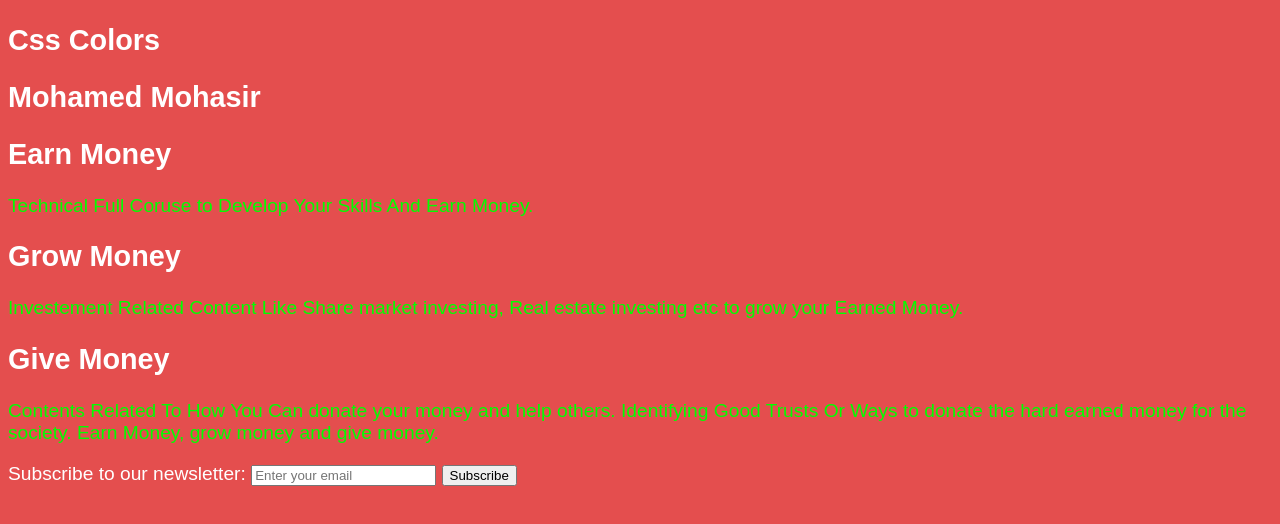
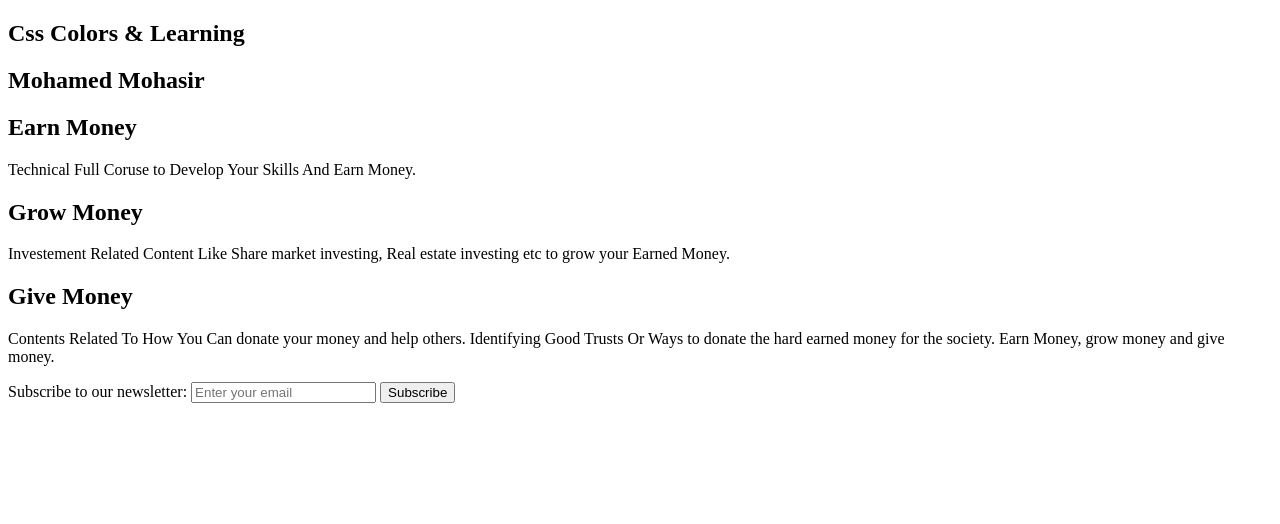
Before and after one commit to mdmohasir2407/Css_Learning, a plain HTML site: page course.html in a window 1280 px wide. Drawn offline with Linux system fonts and the light colour scheme.

Commit message:
Css_learn

```diff
--- a/CSS/course.css
+++ b/CSS/course.css
@@ -5,17 +5,12 @@
     font-size: 50px;
 } */
 
-/* Types Of Selectors  */
+/* Chapter - Selectors  */
 
 /* Universal Selector  */
 /* *{
     font-family: Arial, Helvetica, sans-serif;
   ;
-} */
-
-/* h1 has 24 px == 1.5em  */
-/* h1{
-    font-size: 1.5em;
 } */
 
 /* Element Selector  */
@@ -64,14 +59,15 @@ a Class Is 2nd Priority to change the style
 a element is 3rd Priority to change the style */
 
 
-
+/* Chapter - Color */
+/*
 body{
     font-size: 1.2em;
     font-family: Arial, Helvetica, sans-serif;
-    background-color: rgb(228, 78, 78);
+    background-color: rgb(137, 6, 6);
     color: rgb(255,255,255);
-    /* It Is Red Green Blue Color Called 'rgb', (Min)0 To 255(Max) */
-}
+    It Is Red Green Blue Color Called 'rgb', (Min)0 To 255(Max)
+} */
 /* p{
      color: rgba(249, 249, 21,0.6)
    It Is Red Green Blue Transparency called 'rgba' (Min)0 To 1(Max)Transparency
@@ -82,9 +78,57 @@ body{
     It Is Hexadecimal Color Code (Min)0 To F(Max) Same as RGB Pair Concept (00 00 00).
 } */
 
-p{
-    color:hsl(120,100%,50%);
-    /* It Has Hue Saturation Lightness Color Code. (Min)0 To 360(Max)Hue - 0 is Red, 120 is Green, 240 is Blue. ,
-    (Min)0% To 100%(Max)Saturation & Lightness. */
-    /* Also Same As hsla With Transparency.(0 To 1) */
-}
+/* p{
+    color:hsl(0, 0%, 100%);
+
+    It Has Hue Saturation Lightness Color Code. (Min)0 To 360(Max)Hue - 0 is Red, 120 is Green, 240 is Blue. ,
+    (Min)0% To 100%(Max)Saturation & Lightness.
+    Also Same As hsla With Transparency.(0 To 1)
+} */
+
+/* Chapter - Units And Values */
+
+/* h1 has 24 px == 1.5em  */
+/* h1{
+    font-size: 1.5em;
+} */
+
+/* header{
+   width: 50%;
+} */
+ /* Parent Into Child Worked In The Percentage because normal Full Screen has 100% .
+ but parent has 50% already Cut , So they parent inside half (50%)Child Has Working.  */
+/* h1{
+    border:2px dashed red;
+    width: 50%;
+} */
+
+
+
+
+
+
+
+
+
+
+
+
+
+
+
+
+
+/* Chapter - Border Style */
+/* h1{
+    border-style: dashed;      = -------- dash Simbol Line
+    border-style: dotted;      = ....... Dot Line
+    border-style: solid;       = normal Line
+    border-style: double;      = Double Layer Line
+    border-style: groove;      = 3d ,double Layer Connect Line width
+    border-style: ridge;       = The Two Sides are extra Line Outside
+    border-style: inset;       = Left & Top Side Only width Effevtively Worked
+    border-style: outset;      = Right & Down Side Only Width Effectively Worked
+    border-style: hidden/none; = Not Shown The Line & Same As (None)
+    border-style: inset outset;= Mixed Working Style
+} */
--- a/course.html
+++ b/course.html
@@ -22,7 +22,7 @@
         <!-- <h1 style="color: rgb(20, 163, 20);">CSS Course</h1> -->
     <header>
        <nav>
-          <h1>Css Colors</h1>
+          <h1>Css Colors & Learning</h1>
 
        </nav>
     </header>
```
